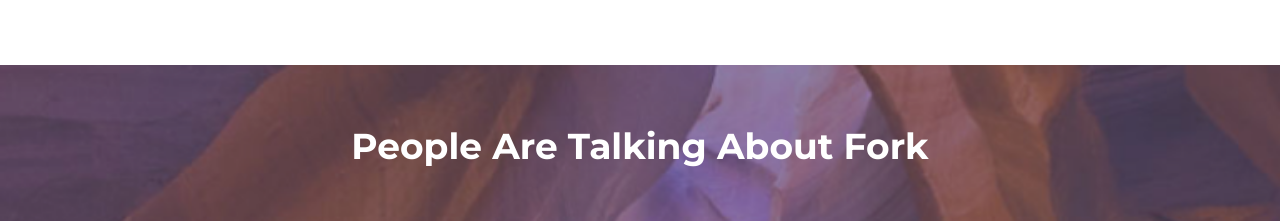
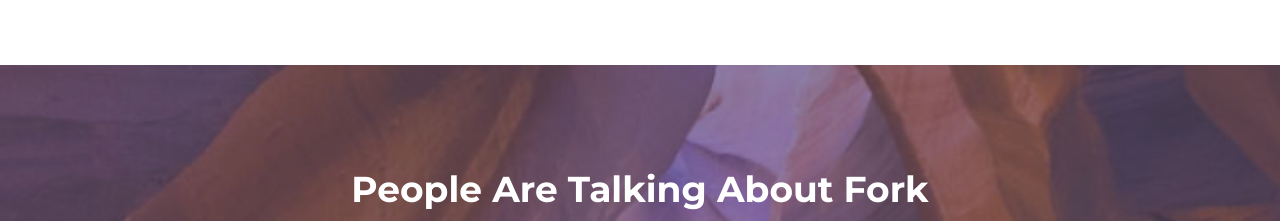
Before and after one commit to kolgasheva/Step-Project-Forkio, a website: page index.html in a window 1280 px wide. Shown: the part 1171-1392 px from the top of the page. Drawn offline with nearby package versions, Linux system fonts and the light colour scheme; files that its build step writes are made by us from their sources; files whose address does not match are found by name.

Commit message:
edit-task-2-reviews

```diff
--- a/src/scss/abstracts/_media-queries.scss
+++ b/src/scss/abstracts/_media-queries.scss
@@ -102,7 +102,10 @@
         width: 100%;
     }
     .reviews-section {
-        height: 900px;
+        height: 1020px;
+    }
+    .app-reviews__title {
+        padding: 85px 20px 80px;
     }
     .reviews {
         flex-flow: row wrap;
@@ -115,7 +118,6 @@
     }
     .rewiews__review {
         flex-basis: 45.6%;
-        // max-width: 200px;
 
     }
     .reviews__description {
@@ -251,10 +253,14 @@
     //reviews section
     .reviews-wrapper {
         width: 87%;
+        max-width: 1200px;
     }
     .reviews {
         justify-content: space-between;
         width: 100%;
+    }
+    .app-reviews__title {
+        padding: 100px 20px 80px;
     }
     .rewiews__review {
         flex-basis: 27%;
```
